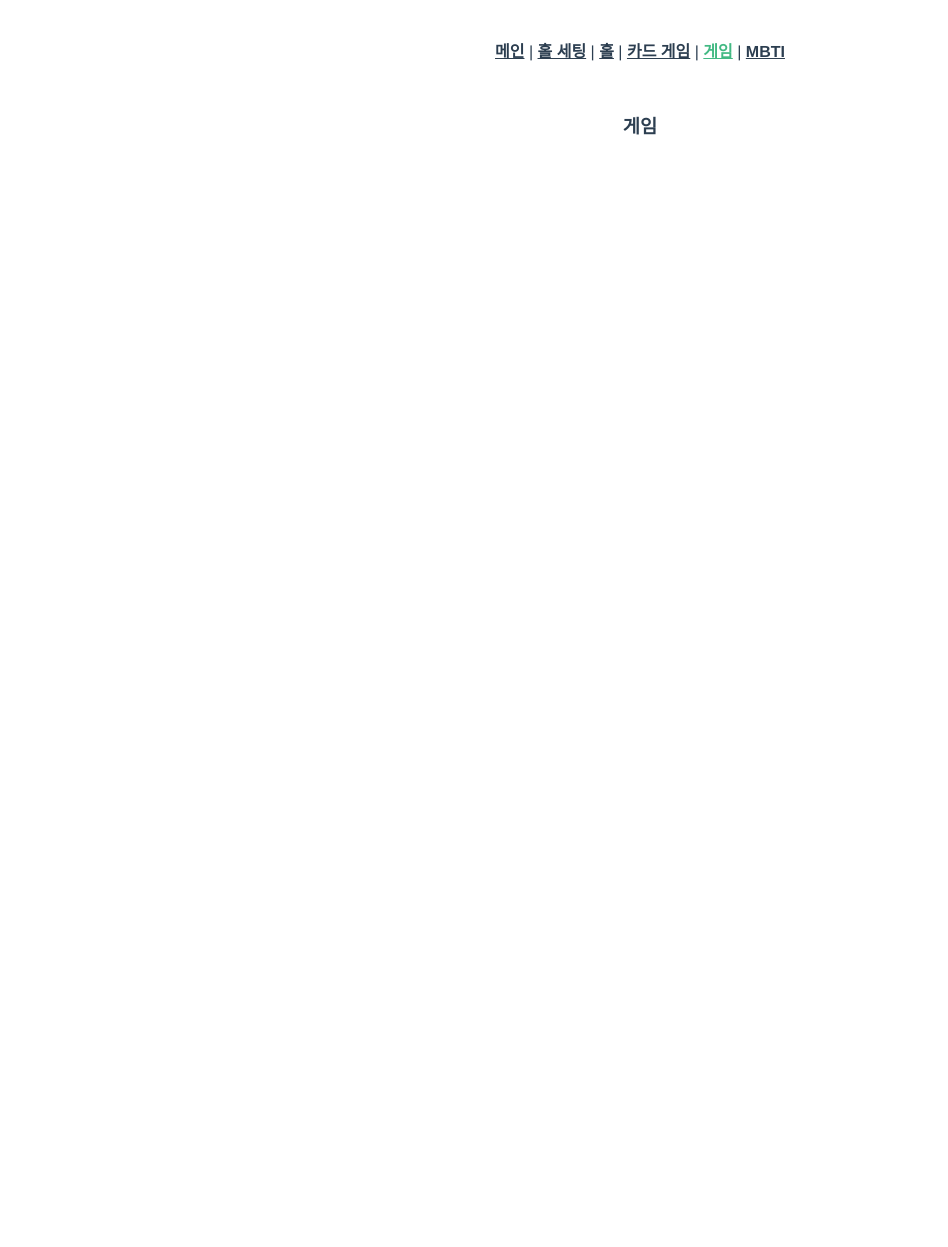
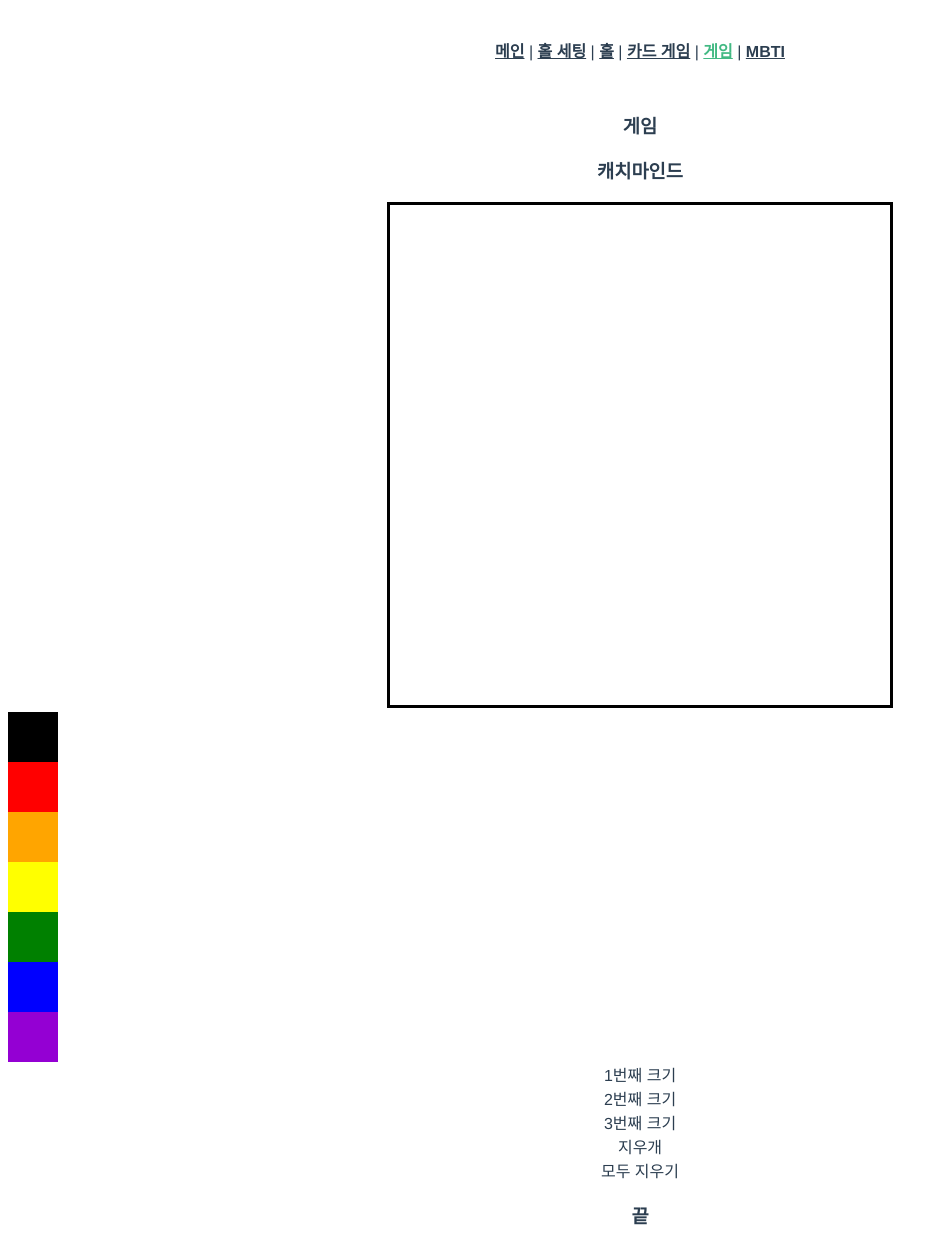
Before and after one commit to seowan/ZZASAI, a Vue app in the folder frontend/: page /game-play in a window 1280 px wide. Shown: the whole page, without its empty margins (0-948 px from the left). Before the commit the page ends 800 px from the top, so only its background shows below. Built offline with nearby package versions, Linux system fonts and the light colour scheme.

Commit message:
[#S04P31A205-48] feat: catch mind - painting part done

```diff
--- a/frontend/src/components/CatchMind.vue
+++ b/frontend/src/components/CatchMind.vue
@@ -1,16 +1,125 @@
 <template>
   <!-- 캐치마인드 -->
   <div id="catch-mind">
-    <h3> 캐치마인드 </h3>
+    <h3>캐치마인드</h3>
+    <canvas
+      @mousedown="startPainting"
+      @mouseup="stopPainting"
+      @mousemove="onMouseMove"
+      @mouseleave="stopPainting"
+      id="canvas"
+    ></canvas>
+    <div
+      v-for="(color, i) in colors"
+      :key="i"
+      class="colorPicker"
+      :class="color"
+      @click="strokeColorHandler(color)"
+    ></div>
+    <div v-for="i in 3" :key="i" @click="strokeSizeHandler(i)">
+      {{ i }}번째 크기
+    </div>
+    <div class="btn eraser" @click="strokeColorHandler('white')">지우개</div>
+    <div id="btn clearAll" @click="clearAll">
+      모두 지우기
+    </div>
+    <h3>끝</h3>
   </div>
 </template>
 
 <script>
 export default {
-  name: 'CatchMind',
-}
+  name: "CatchMind",
+  data() {
+    return {
+      painting: false,
+      canvas: null,
+      ctx: null,
+      canvasHeight: 500,
+      canvasWidth: 500,
+      colors: [
+        "black",
+        "red",
+        "orange",
+        "yellow",
+        "green",
+        "blue",
+        "darkviolet",
+      ],
+    };
+  },
+  mounted() {
+    this.canvas = document.getElementById("canvas");
+    this.ctx = this.canvas.getContext("2d");
+    this.ctx.strokeStyle = "#2c2c2c";
+    this.ctx.lineWidth = 2.5;
+
+    // Resize canvas
+    this.canvas.height = this.canvasHeight;
+    this.canvas.width = this.canvasWidth;
+  },
+  methods: {
+    onMouseMove(event) {
+      const x = event.offsetX;
+      const y = event.offsetY;
+      if (!this.painting) {
+        this.ctx.beginPath();
+        this.ctx.moveTo(x, y);
+      } else {
+        this.ctx.lineTo(x, y);
+        this.ctx.stroke();
+      }
+    },
+    startPainting() {
+      this.painting = true;
+    },
+    stopPainting() {
+      this.painting = false;
+      // this.ctx.beginPath();
+    },
+    strokeSizeHandler(size) {
+      this.ctx.lineWidth = 1.0 + 5 * (size - 1); //1: 1, 2: 6, 3: 11
+    },
+    strokeColorHandler(color) {
+      this.ctx.strokeStyle = color;
+    },
+    clearAll() {
+      this.ctx.fillStyle = "white";
+      this.ctx.fillRect(0, 0, this.canvasWidth, this.canvasHeight);
+    },
+  },
+};
 </script>
 
 <style>
-
+.colorPicker {
+  width: 50px;
+  height: 50px;
+}
+.black {
+  background-color: black;
+}
+.red {
+  background-color: red;
+}
+.orange {
+  background-color: orange;
+}
+.yellow {
+  background-color: yellow;
+}
+.green {
+  background-color: green;
+}
+.blue {
+  background-color: blue;
+}
+.darkviolet {
+  background-color: darkviolet;
+}
+#canvas {
+  border: 3px solid black;
+  height: 500px;
+  width: 500px;
+}
 </style>
--- a/frontend/src/views/room/GamePlay.vue
+++ b/frontend/src/views/room/GamePlay.vue
@@ -1,15 +1,19 @@
 <template>
   <div id="game-play">
-    <h3> 게임 </h3>
+    <h3>게임</h3>
+    <catch-mind></catch-mind>
   </div>
 </template>
 
 <script>
+import CatchMind from "@/components/CatchMind.vue";
+
 export default {
- name: 'GamePlay',
-}
+  name: "GamePlay",
+  components: {
+    CatchMind,
+  },
+};
 </script>
 
-<style>
-
-</style>
+<style></style>
```
